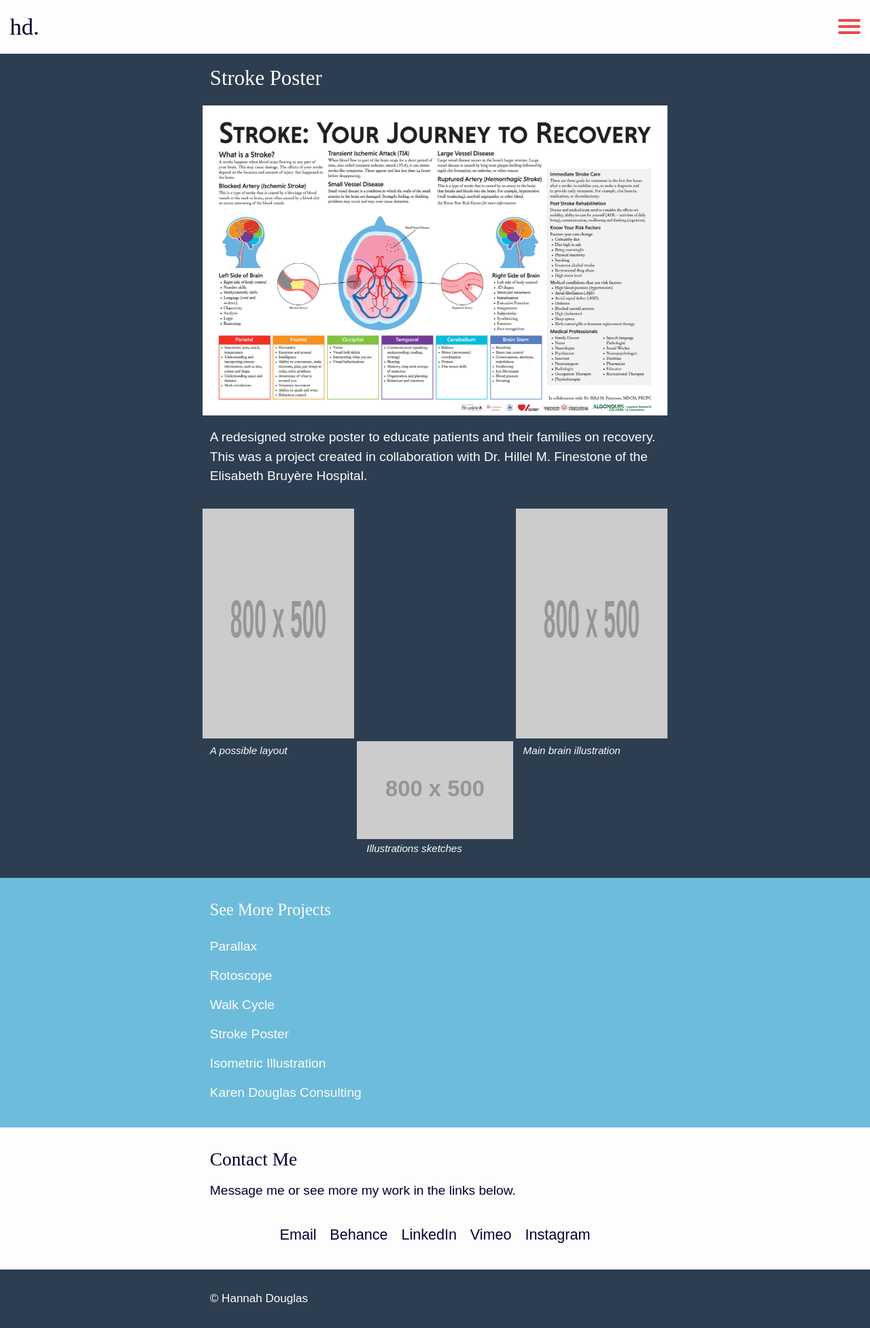
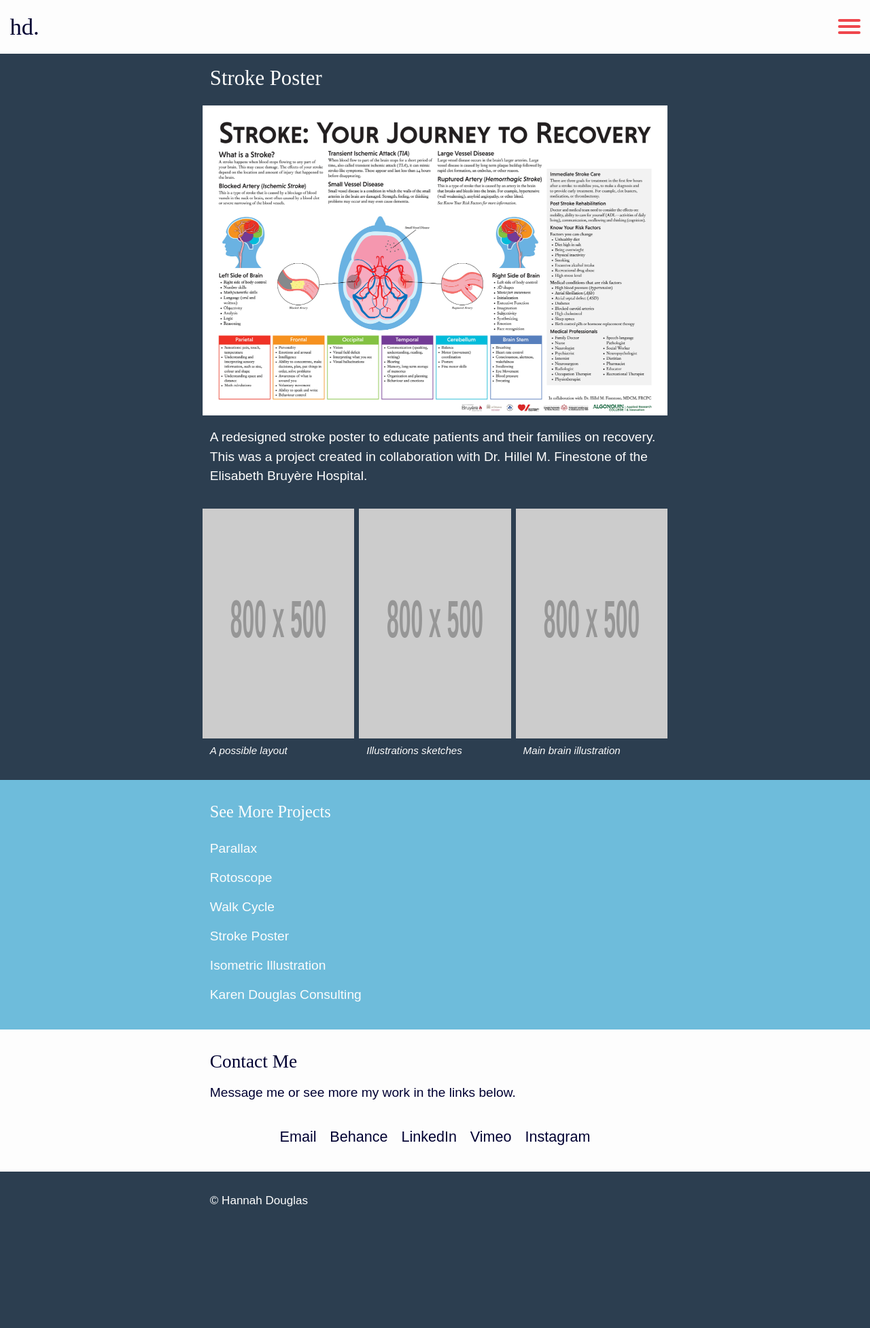
Before and after one commit to hldouglas/portfolio, a Jekyll site: the page built from stroke-poster.html, in a window 1280 px wide. Shown: the whole page at 68% size. Built offline with Jekyll 4.4.1, drawn with Linux system fonts in a browser that asks for light colours; after the commit the page ends 1809 px from its top, so only the background shows below that.

Commit message:
Fixed embed semantics
Missed spacing

```diff
--- a/stroke-poster.html
+++ b/stroke-poster.html
@@ -25,7 +25,7 @@
     <div class="unit unit-xs-1 unit-s-1 unit-m-1-2 unit-l-1-3 unit-xl-1-3">
       <figure>
         <div class="embed embed-2by3">
-          <img itemprop="image" class="img-flex image island-1-8embed-item" src="https://via.placeholder.com/800x500">
+          <img itemprop="image" class="img-flex image island-1-8 embed-item" src="https://via.placeholder.com/800x500">
         </div>
         <figcaption class="gutter-1-2 micro">Illustrations sketches</figcaption>
       </figure>
```
